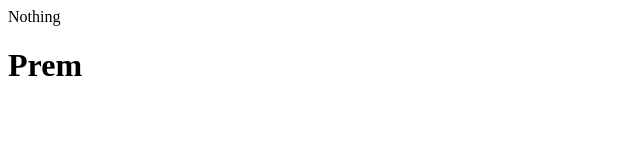
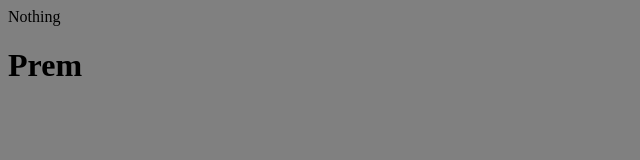
Before and after one commit to premchande/First-Repository, a plain HTML site: page index.html in a window 1280 px wide. Shown: the whole page, without its empty margins (0-640 px from the left). Drawn offline with Linux system fonts and the light colour scheme.

Commit message:
Update index.html

```diff
--- a/index.html
+++ b/index.html
@@ -1 +1 @@
-<html><head>Nothing</head><body><h1>Prem</h1></body></html>
+<html><head>Nothing</head><body bgcolor='grey'><h1>Prem</h1></body></html>
```
